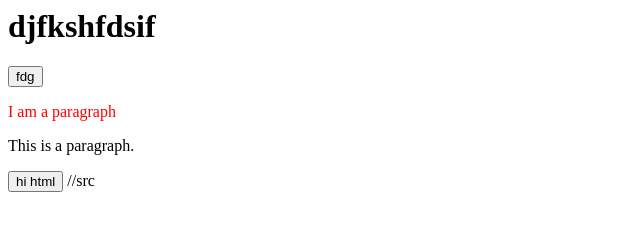
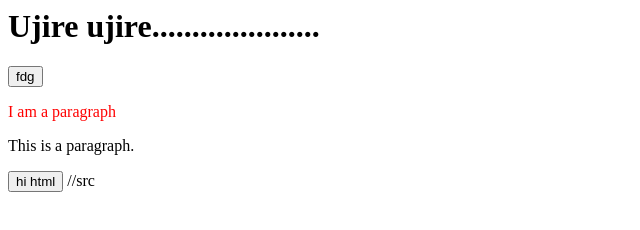
Before and after one commit to kajasumanie/kajasumanie.github.io, a plain HTML site: page index.html in a window 1280 px wide. Shown: the whole page, without its empty margins (0-640 px from the left). Drawn offline with nearby package versions, Linux system fonts and the light colour scheme.

Commit message:
Update index.html

```diff
--- a/index.html
+++ b/index.html
@@ -1,6 +1,6 @@
 <html>
     <head>
-<h1>djfkshfdsif</h1>
+<h1>Ujire ujire.....................</h1>
 <meta charset="UTF-8">
     </head>
     <body>
```
